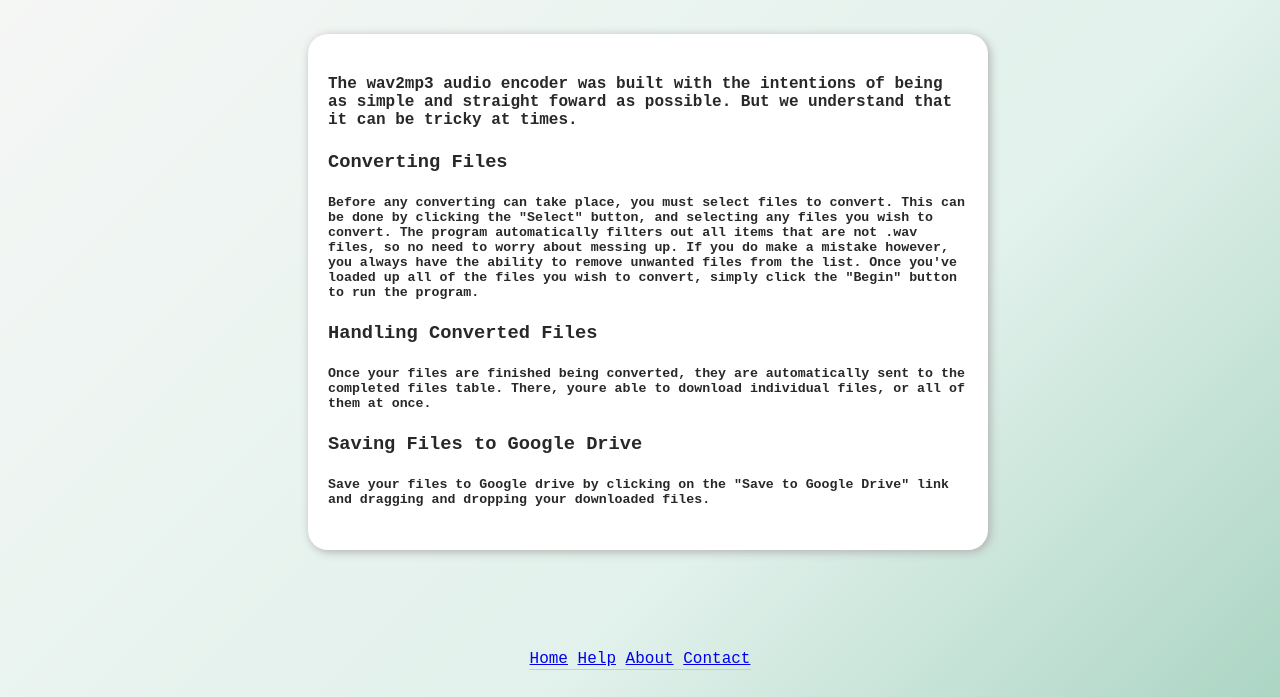
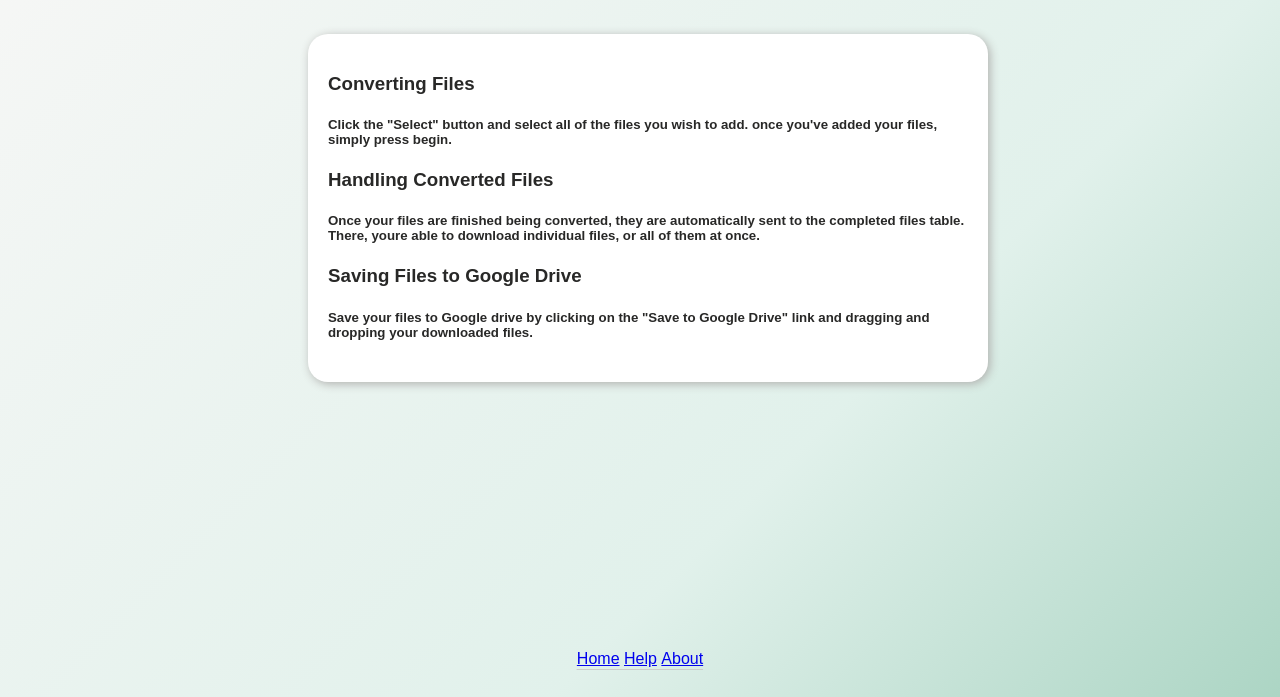
Before and after one commit to BradleyCurci/wav2mp3, a website: page help.html in a window 1280 px wide. Shown: the part 103-800 px from the top of the page. Drawn offline with Linux system fonts and the light colour scheme.

Commit message:
final commits

```diff
--- a/help.html
+++ b/help.html
@@ -14,20 +14,10 @@
 
     <div class="need-help-container">
 
-        <h4>
-            The wav2mp3 audio encoder was built with the intentions of being as simple and straight foward as possible.
-            But we understand that it can be tricky at times.
-
-        </h4>
-
         <h3>Converting Files</h3>
 
         <h5>
-            Before any converting can take place, you must select files to convert.
-            This can be done by clicking the "Select" button, and selecting any files you wish to convert.
-            The program automatically filters out all items that are not .wav files, so no need to worry about messing
-            up. If you do make a mistake however, you always have the ability to remove unwanted files from the list. Once you've loaded up all of the files you wish to convert, simply click the "Begin" button to run the
-            program.
+            Click the "Select" button and select all of the files you wish to add. once you've added your files, simply press begin.
         </h5>
 
         <h3>Handling Converted Files</h3>
@@ -49,7 +39,6 @@
             <li class="menu"><a href="./index.html">Home</a></li>
             <li class="menu"><a href="./help.html">Help</a></li>
             <li class="menu"><a href="./about.html">About</a></li>
-            <li class="menu"><a href="./contact.html">Contact</a></li>
         </ul>
     </div>
 </body>
--- a/styles.css
+++ b/styles.css
@@ -7,8 +7,7 @@ body {
 body {
     background: linear-gradient(315deg, rgba(172, 213, 196, 1) 0%, rgba(225, 241, 235, 1) 35%, rgba(247, 247, 246, 1) 100%);
     color: #282827;
-    font-family: 'Source Code Pro', monospace;
-    ;
+    font-family: 'open-sans', sans-serif;
 }
 
 h1 {
```
Also changed, not shown: about.html (+0 -1 lines), contact.html (deleted, +0 -39 lines), index.html (+0 -1 lines).
